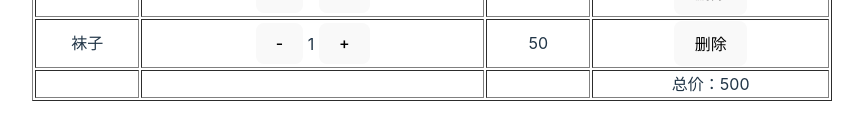
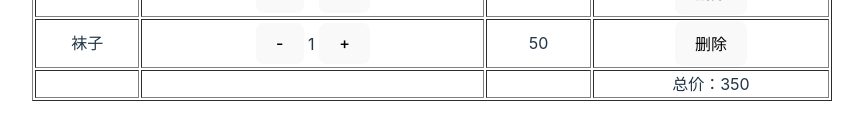
Before and after one commit to celinezhang1024/AllAboutVue, a Vue app in the folder Vue3/vite-project/: page / in a window 1280 px wide. Shown: the part 408-548 px from the top of the page, without its empty margins (208-1071 px from the left). Built offline with nearby package versions, Linux system fonts and the light colour scheme.

Commit message:
购物车ref实现数据的total

```diff
--- a/Vue3/vite-project/src/components/ShopCar.vue
+++ b/Vue3/vite-project/src/components/ShopCar.vue
@@ -21,14 +21,15 @@
         <td></td>
         <td></td>
         <td></td>
-        <td align="center">总价：500</td>
+        <td align="center">总价：{{$total}}</td>
       </tfoot>
     </table>
   </div>
 </template>
 <script setup lang="ts">
-import {reactive} from 'vue'
+import {reactive,ref} from 'vue'
 type Goods = {name:string,num:number,price:number}
+let $total = ref(0)
 const data = reactive<Goods[]>([
   {name:'裤子',num:1,price:100},
   {name:'衣服',num:1,price:200},
@@ -42,15 +43,18 @@ const addAndSub = (item:Goods,type:boolean):void =>{
   if(item.num < 99 && type){
     item.num++;
   }
+  total()
 }
 
 const del = (index:number):void =>{
   data.splice(index,1) // (删除的索引，个数)
+  total()
 }
 
 const total = ()=>{
-  data.reduce((prev,next) =>{
+  $total.value = data.reduce((prev,next) =>{
     return prev+ (next.num* next.price)
   },0)
 }
+total()
 </script>
```
